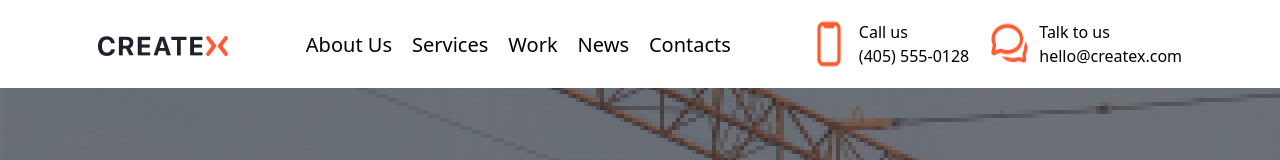
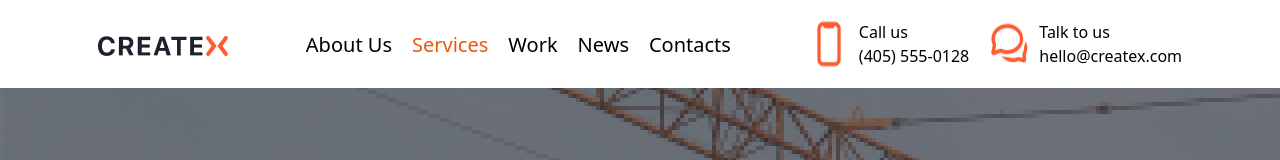
Before and after one commit to Abdurahmon2282/group_work1, a website: page src/abdu.html in a window 1280 px wide. Shown: the top 160 px of the page. Drawn offline with nearby package versions, Linux system fonts and the light colour scheme; files that its build step writes are made by us from their sources.

Commit message:
text-color

```diff
--- a/src/abdu.html
+++ b/src/abdu.html
@@ -16,7 +16,7 @@
             </div>
             <div class="flex gap-[20px] text-[20px] pt-[10px]">
                 <p>About Us</p>
-                <a href="./voris.html">Services</a>
+                <a class="text-orange-600" href="./voris.html">Services</a>
                 <p>Work</p>
                 <p>News</p>
                 <p>Contacts</p>
```
